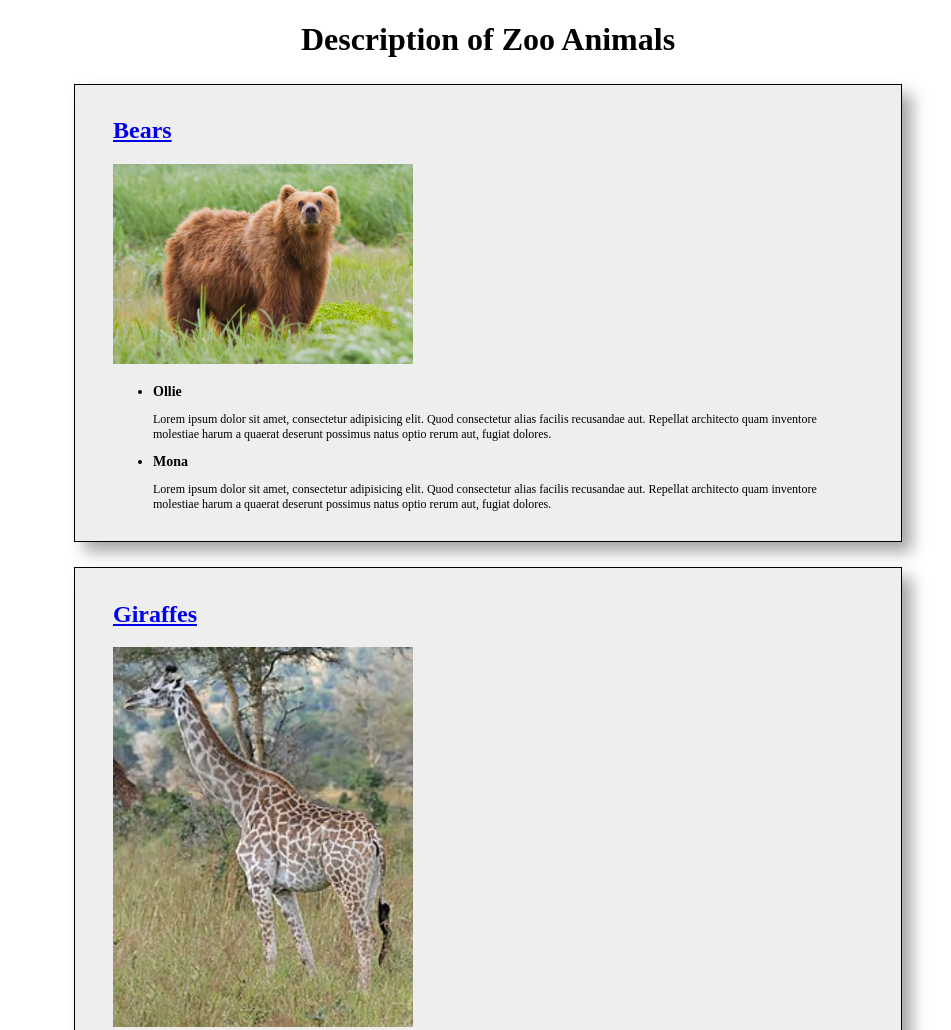
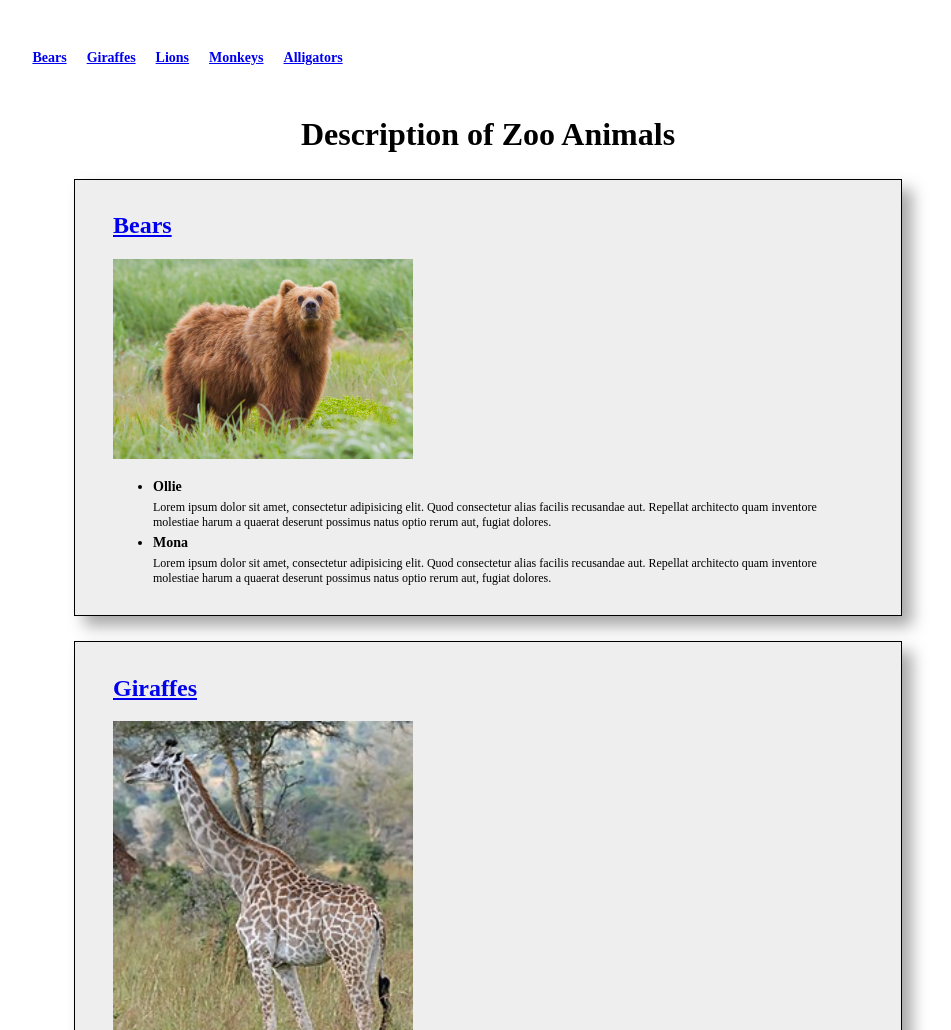
Before and after one commit to kingsleyimages/zooAnimals, a plain HTML site: page index.html in a window 1280 px wide. Shown: the top 1030 px of the page, without its empty margins (152-1103 px from the left). Drawn offline with Linux system fonts and the light colour scheme.

Commit message:
added main tag

```diff
--- a/index.html
+++ b/index.html
@@ -7,11 +7,23 @@
     <link rel="stylesheet" href="main.css" />
   </head>
   <body>
+    <header>
+      <nav>
+        <ul>
+          <li><a href="#bears">Bears</a></li>
+          <li><a href="#giraffes">Giraffes</a></li>
+          <li><a href="#lions">Lions</a></li>
+          <li><a href="#monkeys">Monkeys</a></li>
+          <li><a href="#alligators">Alligators</a></li>
+        </ul>
+      </nav>
+    </header>
     <!-- page description-->
+    <main>
       <h1>Description of Zoo Animals</h1>
 
       <!-- Bears Section-->
-    <section>
+      <section id="bears">
         <!-- bear header-->
         <a
           href="https://en.wikipedia.org/wiki/Bear"
@@ -43,7 +55,7 @@
         </ul>
       </section>
       <!-- Giraffe''s Section-->
-    <section>
+      <section id="giraffes">
         <!-- giraffe header-->
         <a
           href="https://en.wikipedia.org/wiki/Giraffe"
@@ -75,7 +87,7 @@
       </section>
 
       <!-- Lion Section-->
-    <section>
+      <section id="lions">
         <!-- Lion header-->
         <a
           href="https://en.wikipedia.org/wiki/Lion"
@@ -106,7 +118,7 @@
         </ul>
       </section>
       <!-- Monkey Section-->
-    <section>
+      <section id="monkeys">
         <!-- Monkey header-->
         <a
           href="https://en.wikipedia.org/wiki/Monkey"
@@ -145,7 +157,7 @@
       </section>
 
       <!-- Alligator -->
-    <section>
+      <section id="alligators">
         <!-- Alligator header-->
         <a
           href="https://en.wikipedia.org/wiki/Alligator"
@@ -180,5 +192,17 @@
           </p>
         </ul>
       </section>
+    </main>
+    <footer>
+      <nav>
+        <ul>
+          <li><a href="#bears">Bears</a></li>
+          <li><a href="#giraffes">Giraffes</a></li>
+          <li><a href="#lions">Lions</a></li>
+          <li><a href="#monkeys">Monkeys</a></li>
+          <li><a href="#alligators">Alligators</a></li>
+        </ul>
+      </nav>
+    </footer>
   </body>
 </html>
--- a/main.css
+++ b/main.css
@@ -17,10 +17,28 @@ ul li {
 }
 p {
   font-size: 12px;
+  margin: 5px 0;
+  padding: 0;
 }
 h1 {
   text-align: center;
+  clear: both;
 }
 h3 {
   font-weight: 800;
 }
+header {
+  height: 45px;
+}
+nav {
+  width: 80%;
+  margin: 10px auto 50px;
+}
+nav ul {
+}
+nav li {
+  list-style: none;
+  padding: 0 10px;
+  text-align: center;
+  float: left;
+}
```
Also changed, not shown: 1 other file. Lines whose indentation alone changed are shown as unchanged.
